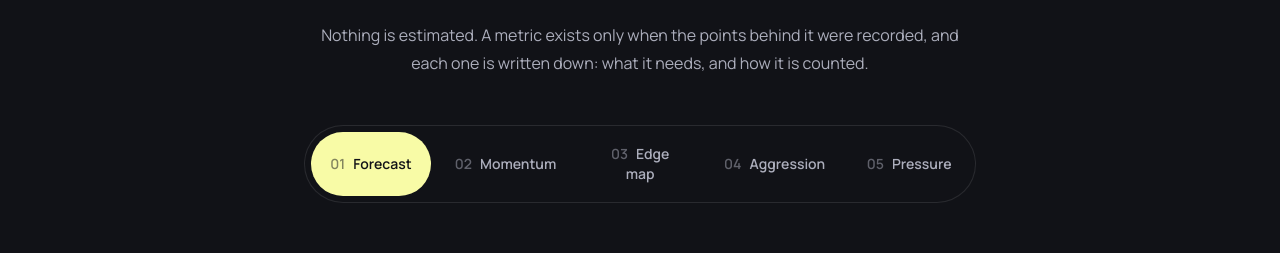
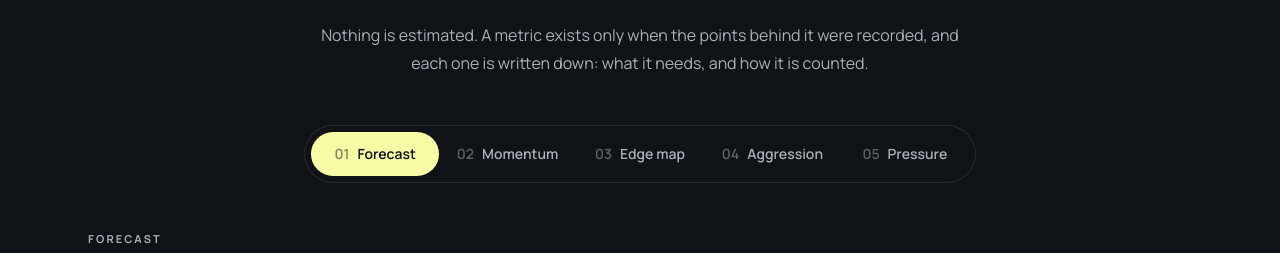
Before and after one commit to trokictech/website_rallymetrica.com, a Next.js app in the folder website/: page / in a window 1280 px wide. Shown: the part 2380-2633 px from the top of the page. Built offline with nearby package versions, Linux system fonts and the light colour scheme.

Commit message:
Keep stats engine tab labels on one line

```diff
--- a/website/src/components/StatsEngine.tsx
+++ b/website/src/components/StatsEngine.tsx
@@ -52,8 +52,8 @@ export function StatsEngine() {
         <p className="mt-5 text-base leading-7 text-muted">Nothing is estimated. A metric exists only when the points behind it were recorded, and each one is written down: what it needs, and how it is counted.</p>
       </div>
       <TabGroup className="mt-12">
-        <TabList aria-labelledby="engine-heading" className="mx-auto grid max-w-2xl grid-cols-2 gap-2 rounded-2xl border border-line bg-ground p-1.5 sm:flex sm:rounded-full">
-          {engines.map((engine, index) => <Tab key={engine.name} className="flex-1 rounded-full px-2 py-3 text-sm font-semibold text-muted transition-colors outline-offset-4 data-selected:bg-accent data-selected:text-on-accent sm:px-4"><span className="mr-2 opacity-50">0{index + 1}</span>{engine.name}</Tab>)}
+        <TabList aria-labelledby="engine-heading" className="mx-auto grid max-w-2xl grid-cols-2 gap-2 rounded-2xl border border-line bg-ground p-1.5 sm:flex sm:gap-1 sm:rounded-full">
+          {engines.map((engine, index) => <Tab key={engine.name} className="flex-1 rounded-full px-2 py-3 text-sm font-semibold whitespace-nowrap text-muted transition-colors outline-offset-4 data-selected:bg-accent data-selected:text-on-accent"><span className="mr-2 opacity-50">0{index + 1}</span>{engine.name}</Tab>)}
         </TabList>
         <TabPanels className="mt-12">
           {engines.map(engine => <TabPanel key={engine.name} className="outline-none">
```
Also changed, not shown: 2 other files (tests, documents, lock files or other folders).
